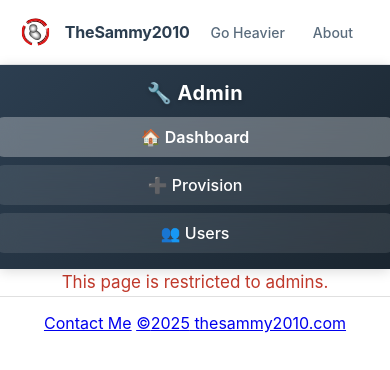
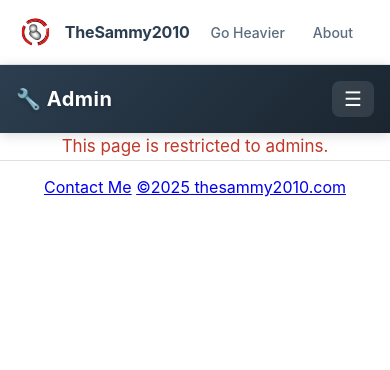
Before and after one commit to thesammy2010/thesammy2010.com, a React (Create React App) app: page /admin in a window 390 px wide. Shown: the top 370 px of the page. Built offline with nearby package versions, Linux system fonts and the light colour scheme.

Commit message:
Collapse the Admin nav into a hamburger menu on mobile
Same treatment as the Go Heavier nav: below 640px the three links
collapse behind a toggle button instead of stacking full-width.

```diff
--- a/src/components/admin/NavBar.css
+++ b/src/components/admin/NavBar.css
@@ -59,23 +59,49 @@
     font-weight: 600;
 }
 
+.admin-navbar-menu-toggle {
+    display: none;
+    background: rgba(255, 255, 255, 0.1);
+    border: none;
+    color: white;
+    font-size: 1.25rem;
+    line-height: 1;
+    padding: 8px 12px;
+    border-radius: 8px;
+    cursor: pointer;
+}
+
+.admin-navbar-menu-toggle:hover {
+    background: rgba(255, 255, 255, 0.25);
+}
+
 @media (max-width: 640px) {
     .admin-navbar-content {
-        flex-direction: column;
+        position: relative;
         text-align: center;
         gap: 12px;
         padding: 16px;
     }
 
+    .admin-navbar-menu-toggle {
+        display: block;
+    }
+
     .admin-navbar-links {
+        display: none;
         flex-direction: column;
         width: 100%;
         gap: 8px;
     }
 
+    .admin-navbar-links.open {
+        display: flex;
+    }
+
     .admin-navbar-links a {
         width: 100%;
         text-align: center;
+        box-sizing: border-box;
     }
 
     .admin-navbar-brand {
--- a/src/components/admin/NavBar.tsx
+++ b/src/components/admin/NavBar.tsx
@@ -1,24 +1,43 @@
+import { useEffect, useState } from "react"
 import { Link, useLocation } from "react-router-dom"
 import "./NavBar.css"
 
+const LINKS = [
+    { to: "/admin", label: "🏠 Dashboard" },
+    { to: "/admin/provision", label: "➕ Provision" },
+    { to: "/admin/users", label: "👥 Users" }
+]
+
 export default function AdminNavBar() {
     const location = useLocation()
+    const [menuOpen, setMenuOpen] = useState(false)
     const isActive = (to: string) => location.pathname === to
+
+    // A link tap should close the mobile menu rather than leave it open over
+    // the page it just navigated to.
+    useEffect(() => {
+        setMenuOpen(false)
+    }, [location.pathname])
 
     return (
         <div className="admin-navbar">
             <div className="admin-navbar-content">
                 <h1 className="admin-navbar-brand">🔧 Admin</h1>
-                <nav className="admin-navbar-links">
-                    <Link to="/admin" className={isActive("/admin") ? "active" : ""}>
-                        🏠 Dashboard
-                    </Link>
-                    <Link to="/admin/provision" className={isActive("/admin/provision") ? "active" : ""}>
-                        ➕ Provision
-                    </Link>
-                    <Link to="/admin/users" className={isActive("/admin/users") ? "active" : ""}>
-                        👥 Users
-                    </Link>
+                <button
+                    type="button"
+                    className="admin-navbar-menu-toggle"
+                    aria-label={menuOpen ? "Close menu" : "Open menu"}
+                    aria-expanded={menuOpen}
+                    onClick={() => setMenuOpen((open) => !open)}
+                >
+                    {menuOpen ? "✕" : "☰"}
+                </button>
+                <nav className={`admin-navbar-links ${menuOpen ? "open" : ""}`}>
+                    {LINKS.map((link) => (
+                        <Link key={link.to} to={link.to} className={isActive(link.to) ? "active" : ""}>
+                            {link.label}
+                        </Link>
+                    ))}
                 </nav>
             </div>
         </div>
```
